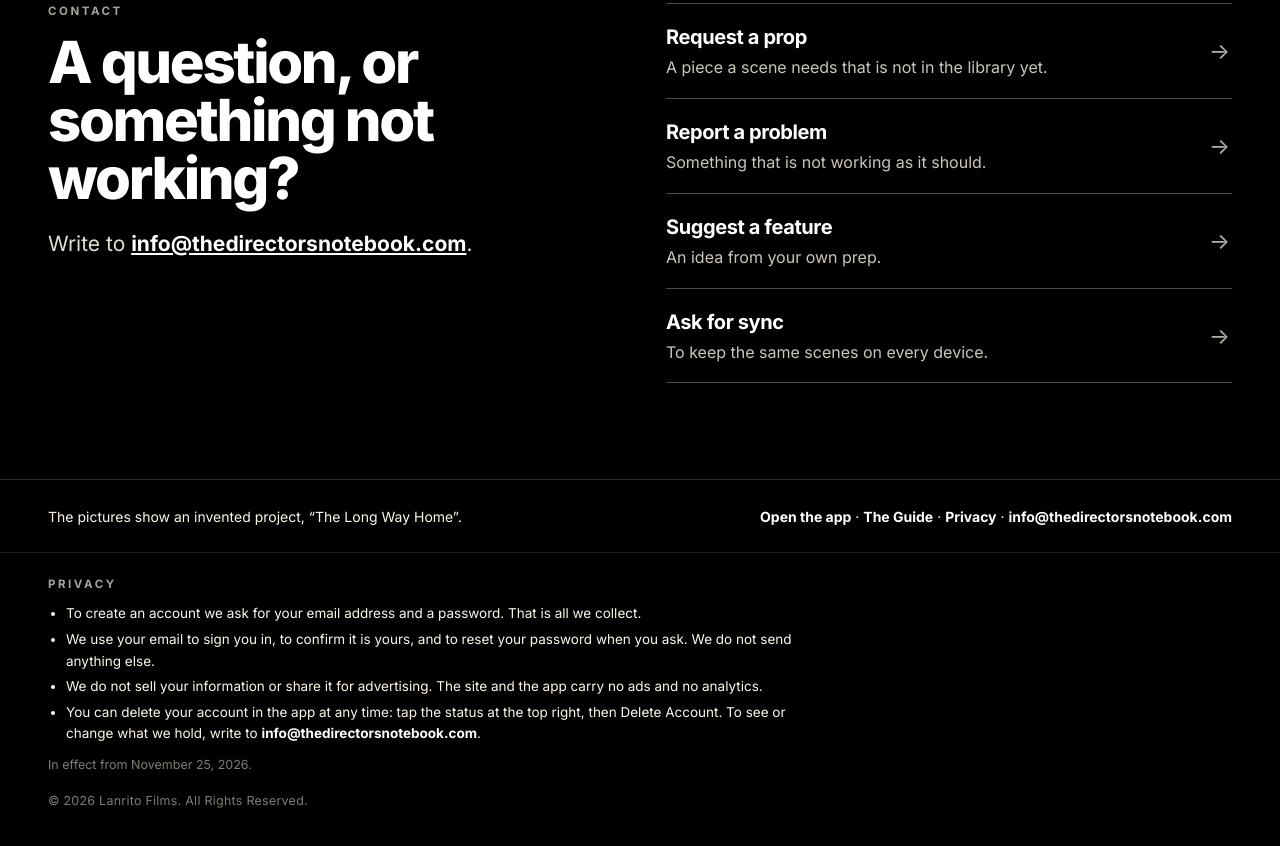
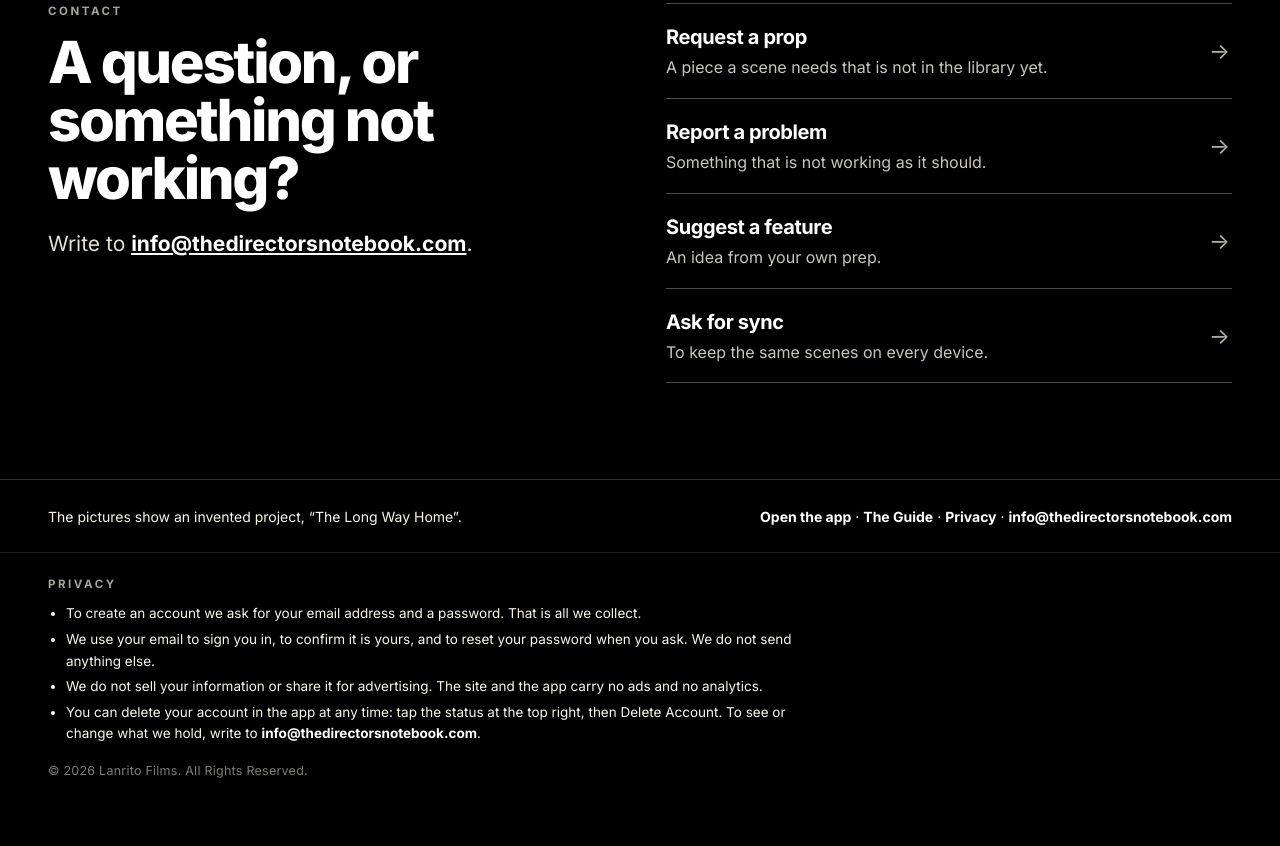
Before and after one commit to lanrito/notebook-home, a plain HTML site: page index.html in a window 1280 px wide. Shown: the part 7590-8436 px from the top of the page. After the commit the page ends 8414 px from the top, so only its background shows below. Drawn offline with Linux system fonts and the light colour scheme.

Commit message:
Front page: remove the 'In effect from' line under Privacy
Co-Authored-By: Claude Fable 5.2 <noreply@anthropic.com>
Claude-Session: https://claude.ai/code/session_01SjDUHhukRgDR2et7EoCUxc

```diff
--- a/index.html
+++ b/index.html
@@ -211,7 +211,7 @@ footer a{font-weight:700;color:#fff;text-decoration:none}footer .w.pv{display:bl
 <li>We use your email to sign you in, to confirm it is yours, and to reset your password when you ask. We do not send anything else.</li>
 <li>We do not sell your information or share it for advertising. The site and the app carry no ads and no analytics.</li>
 <li>You can delete your account in the app at any time: tap the status at the top right, then Delete Account. To see or change what we hold, write to <a href="mailto:info@thedirectorsnotebook.com?subject=Privacy">info@thedirectorsnotebook.com</a>.</li>
-</ul><p class="pd">In effect from November 25, 2026.</p></div><div class="w cr">© 2026 Lanrito Films. All Rights Reserved.</div></footer>
+</ul></div><div class="w cr">© 2026 Lanrito Films. All Rights Reserved.</div></footer>
 <dialog class="zoom" id="zoom" aria-label="Enlarged picture"><div class="zh"><b id="zt"></b><button class="zc" type="button" id="zc">Close</button></div><img id="zi" alt=""></dialog>
 <script>(()=>{
 const v=document.getElementById('film'),b=document.getElementById('pp'),bar=document.getElementById('bar'),fs=document.getElementById('fs');
```
